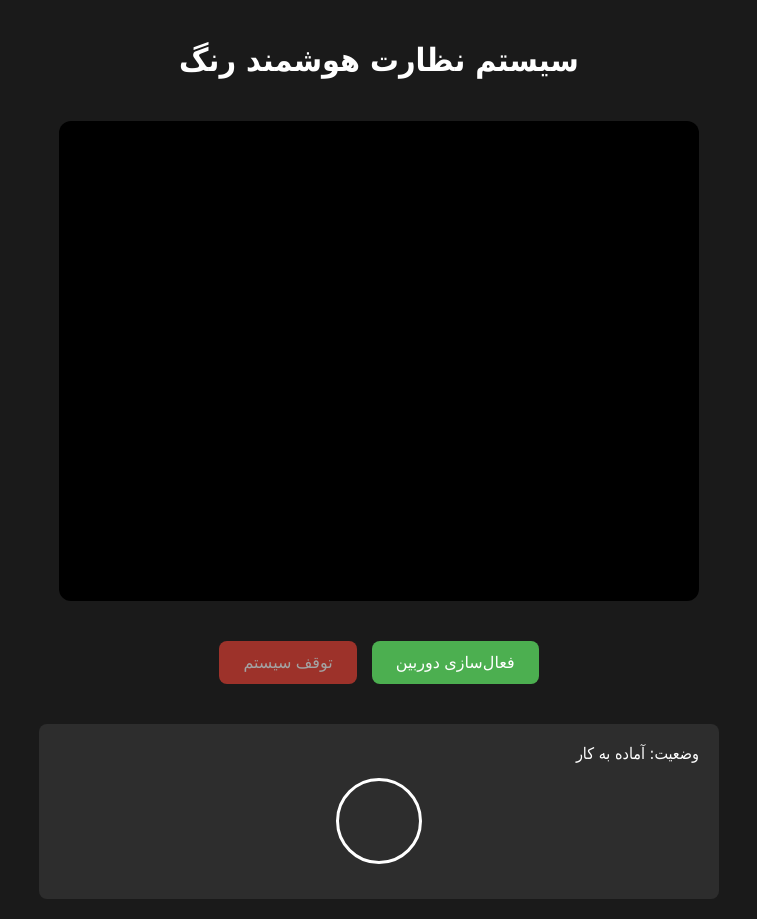
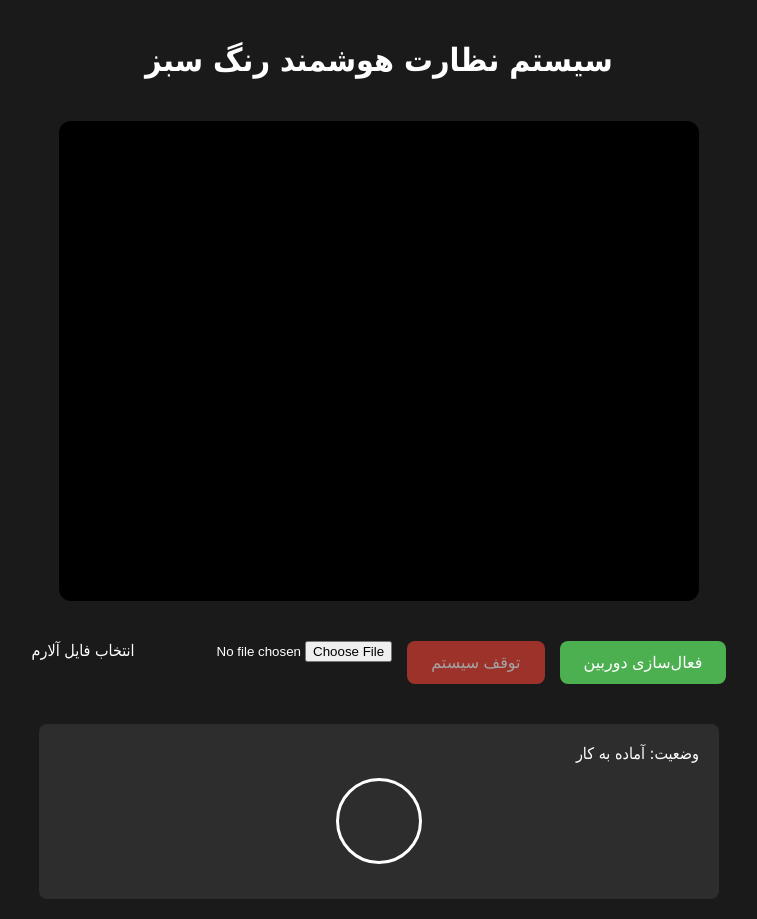
Before and after one commit to samanh7/Samanh7.github.io, a plain HTML site: page index.html in a window 1280 px wide. Shown: the whole page, without its empty margins (261-1018 px from the left). Drawn offline with Linux system fonts and the light colour scheme.

Commit message:
Update index.html

```diff
--- a/index.html
+++ b/index.html
@@ -3,16 +3,16 @@
 <head>
     <meta charset="UTF-8">
     <meta name="viewport" content="width=device-width, initial-scale=1.0">
-    <title>سیستم تشخیص رنگ سبز</title>
+    <title>سیستم تشخیص رنگ سبز پیشرفته</title>
     <link rel="stylesheet" href="style.css">
 </head>
 <body>
-    <h1>سیستم نظارت هوشمند رنگ</h1>
+    <h1>سیستم نظارت هوشمند رنگ سبز</h1>
 
     <div class="video-container">
         <video id="videoFeed" playsinline autoplay></video>
         <div class="permission-alert" id="permissionAlert">
-            لطفاً دسترسی دوربین را فعال کنید
+            برای استفاده از سیستم ابتدا اجازه دسترسی به دوربین را بدهید
             <button id="retryBtn">تلاش مجدد</button>
         </div>
     </div>
@@ -20,6 +20,10 @@
     <div class="controls">
         <button id="startBtn" class="primary-btn">فعال‌سازی دوربین</button>
         <button id="stopBtn" class="danger-btn" disabled>توقف سیستم</button>
+        <label class="file-input">
+            <input type="file" id="alarmFile" accept="audio/mpeg, audio/wav">
+            انتخاب فایل آلارم
+        </label>
     </div>
 
     <div class="status-container">
```
